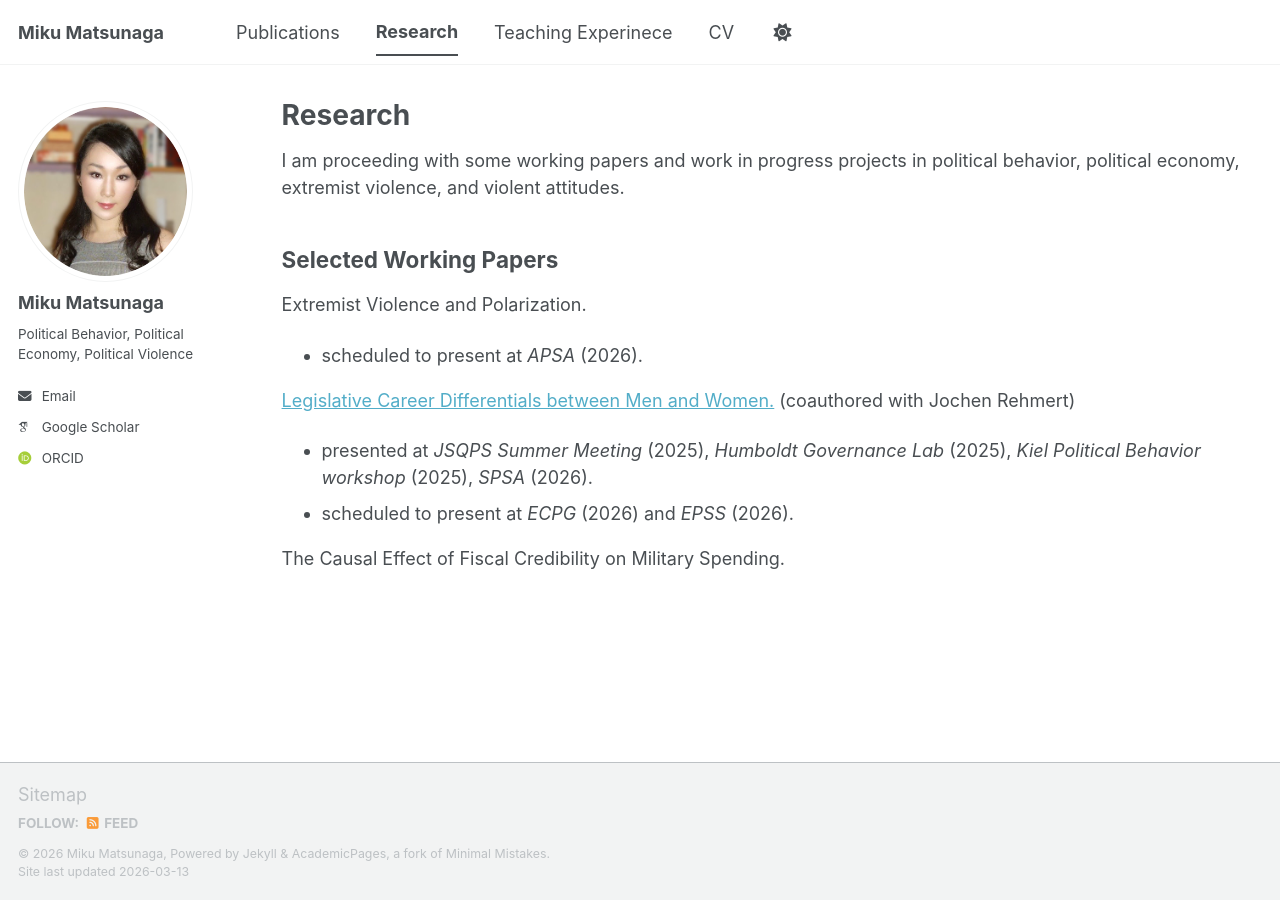
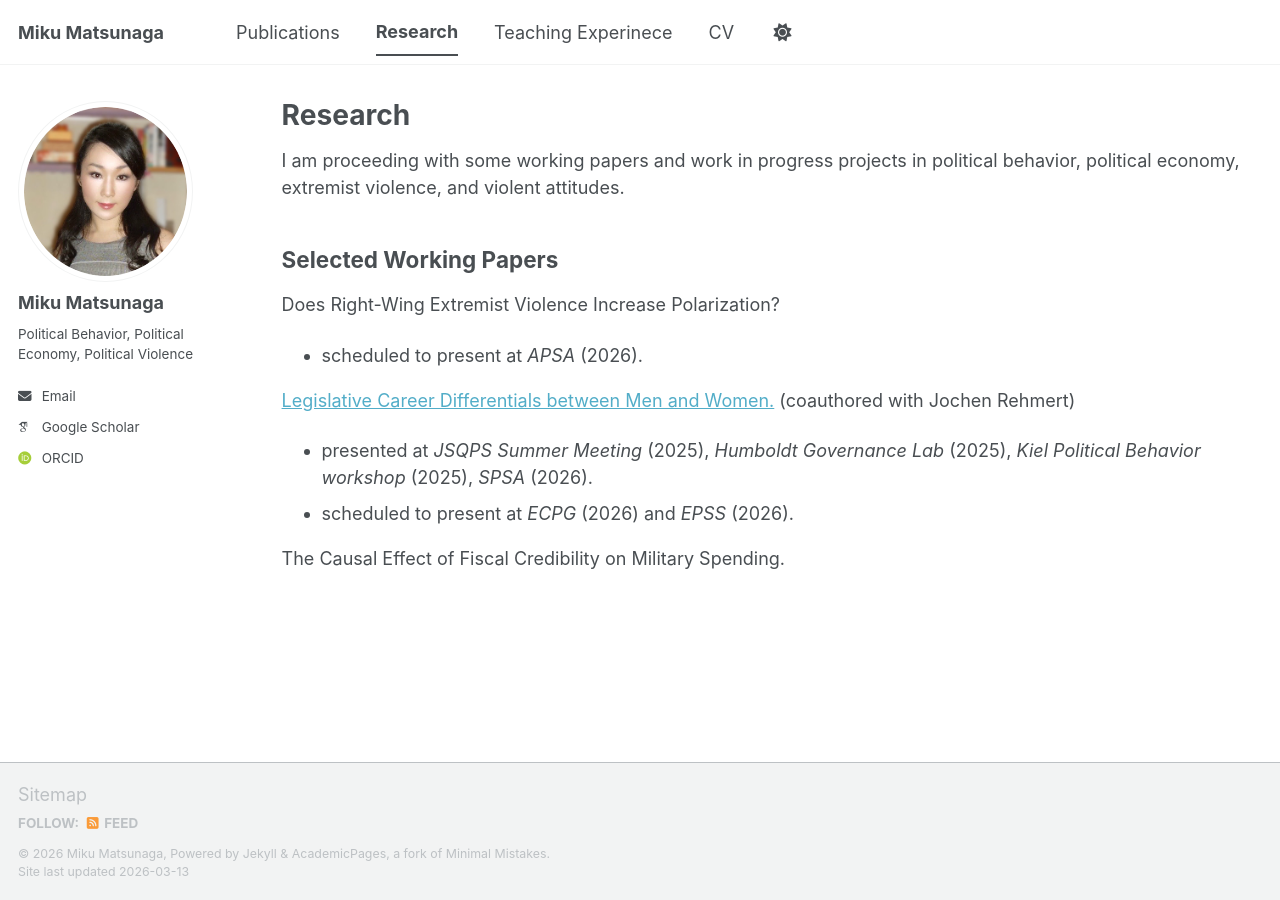
Before and after one commit to mikumatsunaga/mikumatsunaga.github.io, a Jekyll site: the page built from _pages/research.md, in a window 1280 px wide. Built offline with Jekyll 4.4.1, drawn with Linux system fonts in a browser that asks for light colours; some web fonts are replaced; a script bundle is joined from its source files by our own code; library files that are not in the unit come from our copies.

Commit message:
Update research.md

```diff
--- a/_pages/research.md
+++ b/_pages/research.md
@@ -9,7 +9,7 @@ I am proceeding with some working papers and work in progress projects in politi
 
 ## Selected Working Papers
 
-Extremist Violence and Polarization.
+Does Right-Wing Extremist Violence Increase Polarization?
 - scheduled to present at *APSA* (2026).
 
 [Legislative Career Differentials between Men and Women.](https://sites.google.com/view/jochenrehmert/abstract_career) (coauthored with Jochen Rehmert)
```
